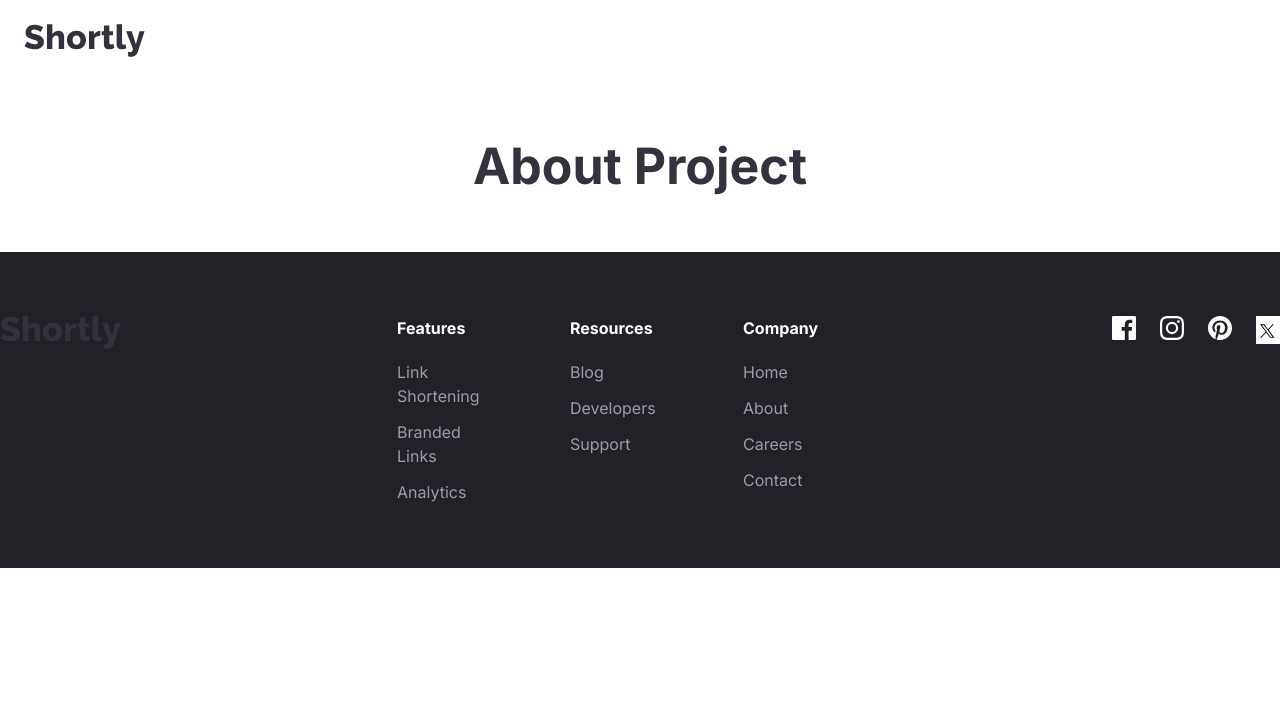
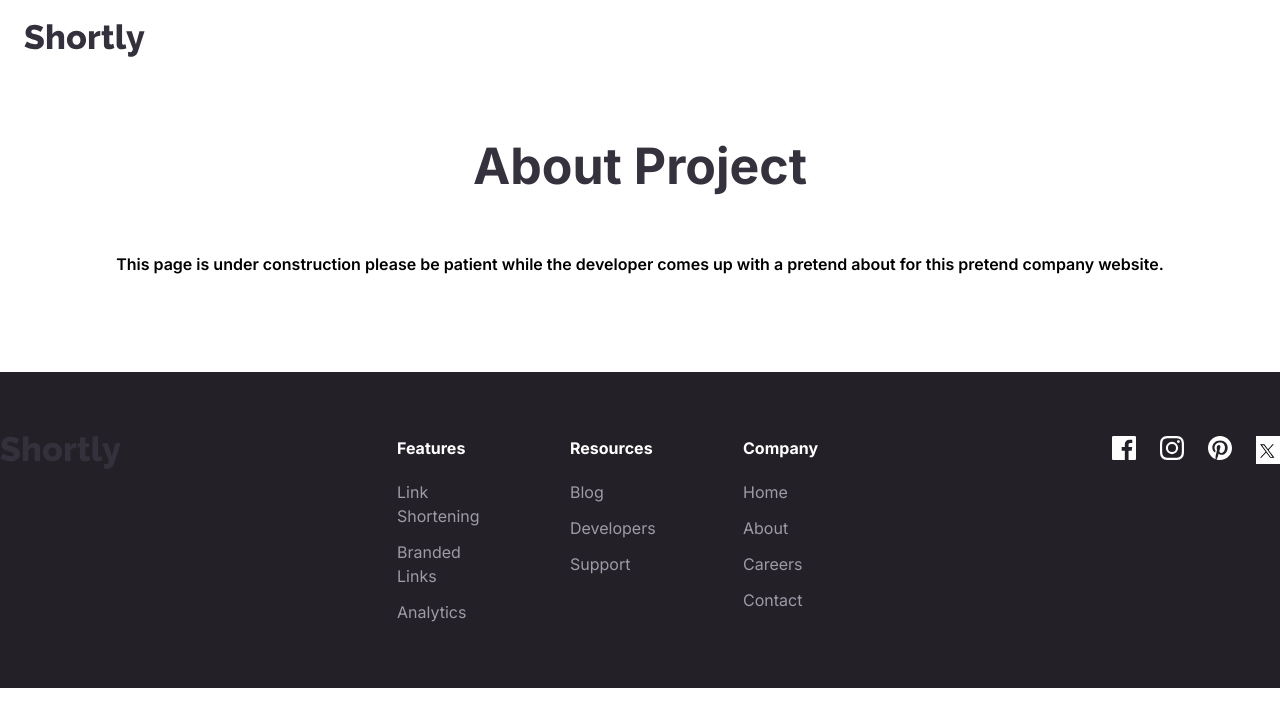
Before and after one commit to letmegro/ShortenLink-webside, a Next.js app: page /about in a window 1280 px wide. Shown: the top 726 px of the page. Built offline with nearby package versions, Linux system fonts and the light colour scheme.

Commit message:
minor updates

```diff
--- a/src/app/about/page.tsx
+++ b/src/app/about/page.tsx
@@ -49,6 +49,11 @@ export default function About(){
                 <h1 className="text-center mx-auto font-bold text-[50px] text-veryDarkBlue">
                     About Project
                 </h1>
+                <div className="mx-auto justify-center items center w-full px-3 md:px-6 py-4 md:py-12">
+                  <p className="text-md font-semibold text-center">
+                    This page is under construction please be patient while the developer comes up with a pretend about for this pretend company website.
+                  </p>
+                </div>
             </div>
 
         </main>
```
Also changed, not shown: public/images/at-work.svg (added).
